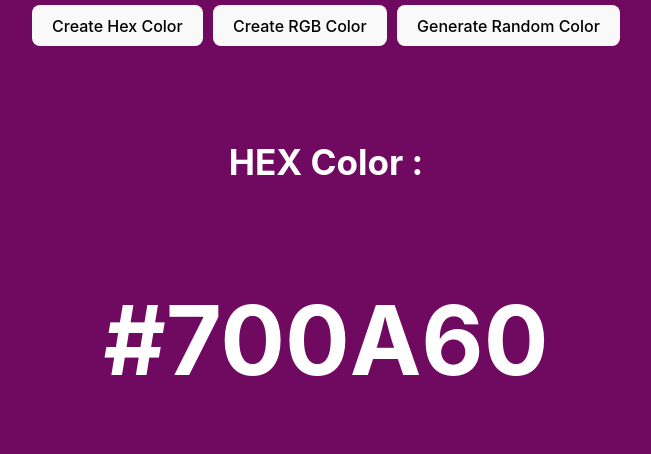
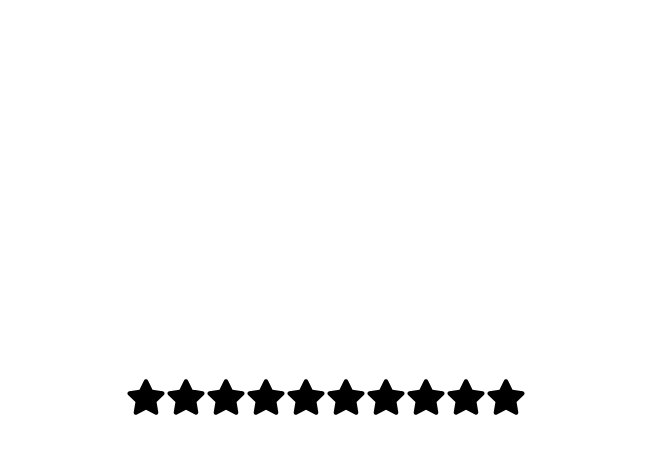
Before and after one commit to G-Rajput/mini-react-projects, a React (Vite) app: page / in a window 1280 px wide. Shown: the top 454 px of the page, without its empty margins (314-965 px from the left). Built offline with nearby package versions, Linux system fonts and the light colour scheme.

Commit message:
Star Rating Added

```diff
--- a/src/App.tsx
+++ b/src/App.tsx
@@ -2,6 +2,7 @@
 import "./App.css";
 import Accordian from "./components/accordian/Accordian";
 import RandomColor from "./components/random-color/RandomColor";
+import StarRating from "./components/star-rating/StarRating";
 
 const App: React.FC = () => {
   return (
@@ -10,7 +11,10 @@
       {/* <Accordian /> */}
 
       {/* Random color Component */}
-      <RandomColor />
+      {/* <RandomColor /> */}
+
+      {/* Star Rating Component  */}
+      <StarRating noOfStars={10} />
     </div>
   );
 };
--- /dev/null
+++ b/src/components/star-rating/StarRating.tsx
@@ -0,0 +1,37 @@
+import React, { useState } from "react";
+import { FaStar } from "react-icons/fa";
+import "./styles.css";
+
+const StarRating = ({ noOfStars = 5 }) => {
+  const [rating, setRating] = useState(0);
+  const [hover, setHover] = useState(0);
+
+  const handleClick = (getCurrentIndex) => {
+    setRating(getCurrentIndex);
+  };
+  const handleMouseEnter = (getCurrentIndex) => {
+    setHover(getCurrentIndex);
+  };
+  const handleMouseLeave = () => {
+    setHover(rating);
+  };
+  return (
+    <div className="star-rating">
+      {[...Array(noOfStars)].map((_, index) => {
+        index += 1;
+        return (
+          <FaStar
+            className={index <= (hover || rating) ? "active" : "inactive"}
+            key={index}
+            onClick={() => handleClick(index)}
+            onMouseMove={() => handleMouseEnter(index)}
+            onMouseLeave={() => handleMouseLeave()}
+            size={40}
+          />
+        );
+      })}
+    </div>
+  );
+};
+
+export default StarRating;
--- /dev/null
+++ b/src/components/star-rating/styles.css
@@ -0,0 +1,6 @@
+.active {
+  color: #fff700;
+}
+.inactive {
+  color: #000000;
+}
```
